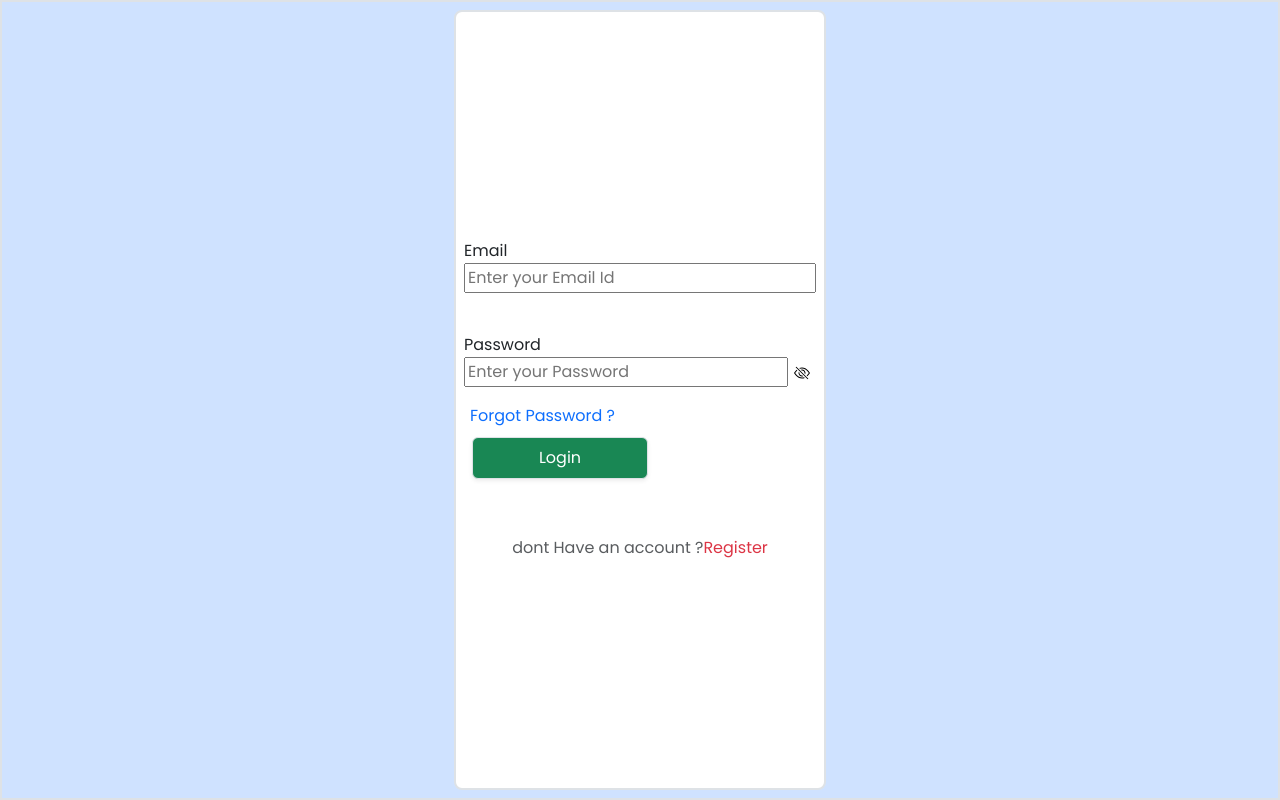
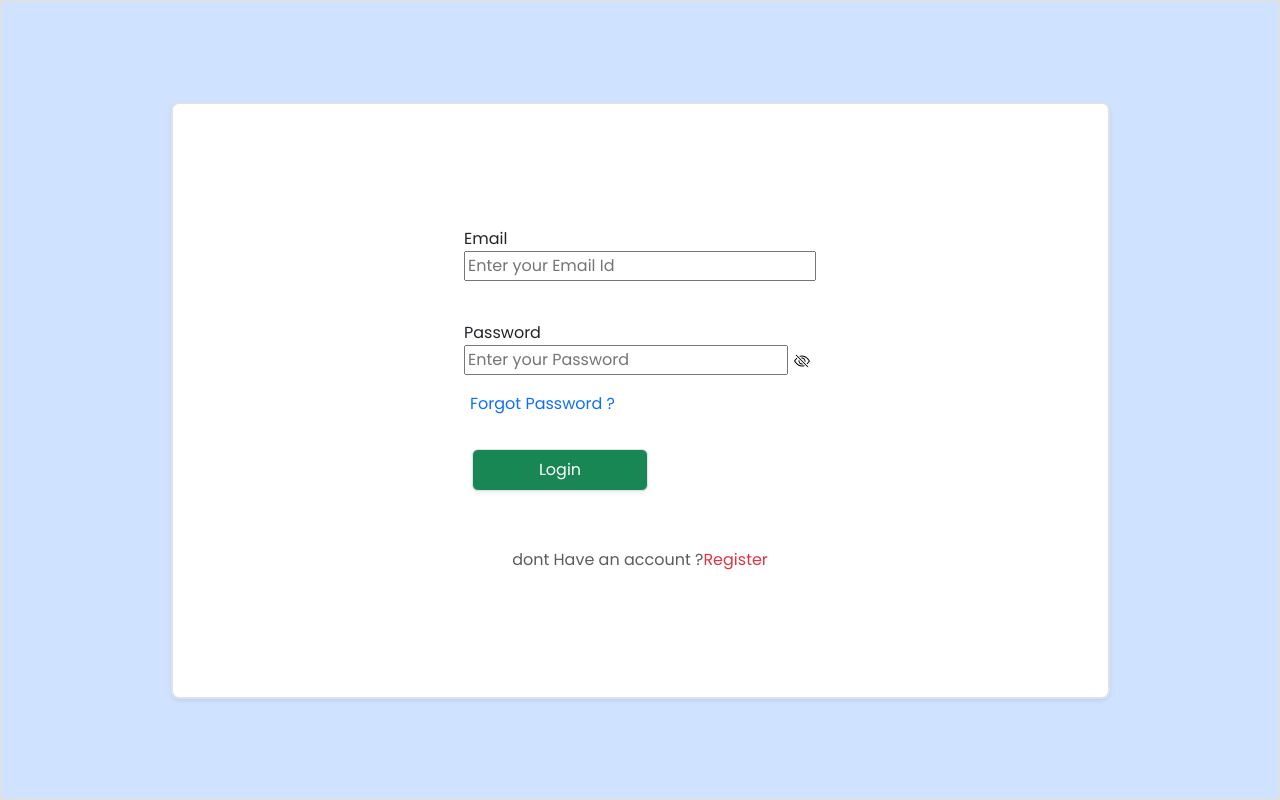
Before and after one commit to Vengat-P/Password-Reset-Flow-Frontend, a React (Vite) app: page /login in a window 1280 px wide. Built offline with nearby package versions, Linux system fonts and the light colour scheme.

Commit message:
Readme and UI Style updated

```diff
--- a/src/App.jsx
+++ b/src/App.jsx
@@ -6,6 +6,7 @@ import ForgotPassword from "./Pages/ForgotPassword";
 import ResetPassword from "./Pages/ResetPassword";
 import { ToastContainer } from "react-toastify";
 import "@fontsource/poppins/400.css";
+import PageNotFound from "./Pages/PageNotFound";
 
 const App = () => {
   const [token, setToken] = useState("");
@@ -23,6 +24,7 @@ const App = () => {
             path="/reset-password/:id/:token"
             element={<ResetPassword />}
           />
+          <Route path="*" element = {<PageNotFound/>}/>
         </Routes>
       </BrowserRouter>
     </div>
--- a/src/Pages/ForgotPassword.jsx
+++ b/src/Pages/ForgotPassword.jsx
@@ -23,9 +23,10 @@ const ForgotPassword = () => {
   };
   return (
     <div className="container vh-100 mw-100 d-flex justify-content-center align-content-center  border border-2 bg-primary-subtle">
+      <div className=" d-flex h-75 w-75 flex-column  justify-content-center shadow-sm  my-auto border-2 border rounded-3 bg-white">
       <form
         onSubmit={handleSubmit}
-        className=" d-flex flex-column justify-content-center  mt-2 mb-2 px-2 border-2 border rounded-3 bg-white"
+        className="container d-grid justify-content-center"
       >
         <p className="d-flex flex-column ">
           <label htmlFor="email">Email</label>
@@ -47,6 +48,7 @@ const ForgotPassword = () => {
           Send
         </button>
       </form>
+      </div>
     </div>
   );
 };
--- a/src/Pages/Login.jsx
+++ b/src/Pages/Login.jsx
@@ -30,8 +30,8 @@ const Login = ({ setToken }) => {
   };
   return (
     <div className="container vh-100 mw-100 d-flex justify-content-center align-content-center  border border-2 bg-primary-subtle">
-      <div className=" d-flex flex-column  justify-content-center  mt-2 mb-2 px-2 border-2 border rounded-3 bg-white">
-        <form onSubmit={handleSubmit}>
+      <div className=" d-flex h-75 w-75 flex-column  justify-content-center shadow-sm  my-auto border-2 border rounded-3 bg-white">
+        <form onSubmit={handleSubmit} className="container d-grid justify-content-center">
           <p className="d-flex flex-column">
             <label htmlFor="email">Email</label>
             <input
@@ -95,7 +95,7 @@ const Login = ({ setToken }) => {
           <button className="border-0 bg-white ">
             <Link
               to={"/forgot-password"}
-              className="d-flex rounded-2 text-decoration-none  text-primary justify-content-center"
+              className="d-flex rounded-2 text-decoration-none  text-primary "
             >
               Forgot Password ?
             </Link>
--- /dev/null
+++ b/src/Pages/PageNotFound.jsx
@@ -0,0 +1,11 @@
+import React from 'react';
+
+const PageNotFound = () => {
+    return (
+        <div>
+            <h1 className=' text-center'>Page Not Found</h1>
+        </div>
+    );
+};
+
+export default PageNotFound;
--- a/src/Pages/Register.jsx
+++ b/src/Pages/Register.jsx
@@ -28,8 +28,8 @@ const Register = () => {
     setPassword("");
   };
   return (
-    <div className="container vh-100 mw-100 d-flex justify-content-center align-content-center   border border-2 bg-primary-subtle ">
-      <div className=" d-flex flex-column  justify-content-center  mt-2 mb-2 border-2 border rounded-3 bg-white">
+    <div className="container vh-100 mw-100 d-flex justify-content-center   border border-2 bg-primary-subtle ">
+      <div className=" d-flex  h-75 w-75   flex-column  justify-content-center my-auto py-2  border-2 border rounded-3 bg-white">
         <form
           onSubmit={handleSubmit}
           className=" container d-grid justify-content-center"
--- a/src/Pages/ResetPassword.jsx
+++ b/src/Pages/ResetPassword.jsx
@@ -26,9 +26,10 @@ const ResetPassword = () => {
   };
   return (
     <div className="container vh-100 mw-100 d-flex justify-content-center align-content-center  border border-2 bg-primary-subtle">
+      <div className=" d-flex h-75 w-75 flex-column  justify-content-center shadow-sm  my-auto border-2 border rounded-3 bg-white">
       <form
         onSubmit={handleSubmit}
-        className=" d-flex flex-column justify-content-center  mt-2 mb-2 px-2 border-2 border rounded-3 bg-white"
+        className="container d-grid justify-content-center"
       >
         <p className="d-flex flex-column">
           <label htmlFor="password">New password</label>
@@ -86,6 +87,7 @@ const ResetPassword = () => {
         </p>
         <br />
       </form>
+      </div>
     </div>
   );
 };
```
Also changed, not shown: 1 other file (tests, documents, lock files or other folders).
